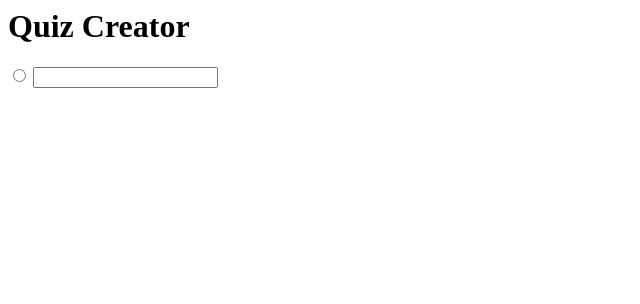
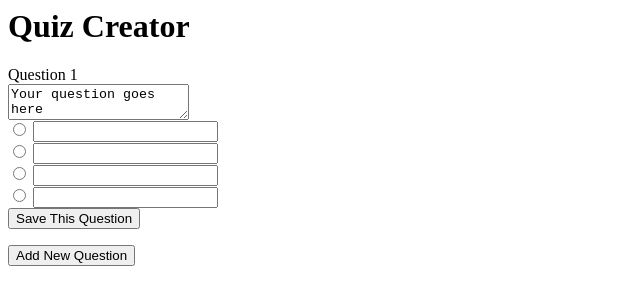
Before and after one commit to AlexanderAbdulla/QuizMasterGeneral, a plain HTML site: page admin.html in a window 1280 px wide. Shown: the whole page, without its empty margins (0-640 px from the left). Drawn offline with Linux system fonts and the light colour scheme.

Commit message:
Form Adding Fx / Modelling
Added the ability to add questions dynamically using the JS DOM. Also now structuring the app using proper MVC.

```diff
--- /dev/null
+++ b/Controller.js
@@ -0,0 +1,79 @@
+var amountOfQuestions = 1;
+
+function submitForm(formElement){
+    var id = formElement.id;
+    var x = document.getElementById("Question"+id+"Text").value;
+    alert(x);
+}
+
+function addQuestion(){
+    amountOfQuestions++;
+    var quizDiv = document.getElementById("quizDiv");
+
+    var form = document.createElement("form");
+    form.id = amountOfQuestions;
+
+    var br = document.createElement("br");
+    form.appendChild(br);
+
+    var text = document.createTextNode("Question "+amountOfQuestions);
+    form.appendChild(text);
+
+    var br = document.createElement("br");
+    form.appendChild(br);
+
+    var textarea = document.createElement("textarea");
+    textarea.setAttribute('value', 'Your question goes here');
+    textarea.id = "Question"+amountOfQuestions+"Text";
+    form.appendChild(textarea);
+
+    var br = document.createElement("br");
+    form.appendChild(br);
+
+
+    for (i = 0; i <4; i++){
+        var radiobtn = document.createElement("INPUT");
+        radiobtn.id = "Question"+i;
+        radiobtn.setAttribute('type', 'radio');
+        radiobtn.setAttribute('value', 'Question'+amountOfQuestions+'Answer'+i)
+        radiobtn.setAttribute('name','answers')
+        form.appendChild(radiobtn);
+
+        var input1 = document.createElement("INPUT");
+        input1.id = "Question"+amountOfQuestions+"Answers"+i;
+        input1.setAttribute("type", "html")
+        form.appendChild(input1);
+        var br = document.createElement("br");
+        form.appendChild(br);
+    }
+
+    var btn = document.createElement("INPUT");
+    btn.setAttribute('type', 'button');
+    btn.setAttribute('onclick', 'submitForm(this.form)');
+    btn.setAttribute('value', 'Save This Question')
+    form.appendChild(btn);
+
+    quizDiv.appendChild(form);
+}
+
+/*
+  <form id="Question1">
+            Question 1
+            <br>
+            <textarea id="Question1Text">Your question goes here</textarea>
+            <br>
+            <input type="radio" name="answers" value="Question1Answer1">
+            <input type = "html" id="Question1Answer1"/>
+            <br>
+            <input type="radio" name="answers" value="Question1Answer2">
+            <input type = "html" id="Question2Answer2"/>
+            <br>
+            <input type="radio" name="answers" value="Question1Answer3">
+            <input type = "html" id="Question1Answer3"/>
+            <br>
+            <input type="radio" name="answers" value="Question1Answer4">
+            <input type = "html" id="Question1Answer4"/>
+            <br>
+            <input type="button" onclick="submitForm(this.form)"; value="Save This Question">
+        </form>
+*/
--- /dev/null
+++ b/Model.js
@@ -0,0 +1,20 @@
+class Quiz{
+    constructor(){
+        this.amountOfQuestions = 1;
+    }
+
+    getamountOfQuestions = function(){
+        return amountOfQuestions;
+    }
+}
+
+class Question{
+        constructor(){
+        this.id;
+        this.questionText;
+        this.answer1;
+        this.answer2;
+        this.answer3;
+        this.correctAnswer;
+    }
+}
--- a/admin.html
+++ b/admin.html
@@ -1,12 +1,32 @@
 <html>
-<head></head>
+<head>
+    <script src = "View.js"></script>
+    <script src =Model.js></script>
+    <script src="Controller.js"></script>
+</head>
 <body>
     <h1>Quiz Creator</h1>
     <div id="quizDiv">
-        <div id="Question1">
-            <input type="radio" value="Question1">
-            <input type = "html" id="Question1Title"/>
-        </div>
+        <form id="1">
+            Question 1
+            <br>
+            <textarea id="Question1Text">Your question goes here</textarea>
+            <br>
+            <input type="radio" name="answers" value="Question1Answer1">
+            <input type = "html" id="Question1Answer1"/>
+            <br>
+            <input type="radio" name="answers" value="Question1Answer2">
+            <input type = "html" id="Question2Answer2"/>
+            <br>
+            <input type="radio" name="answers" value="Question1Answer3">
+            <input type = "html" id="Question1Answer3"/>
+            <br>
+            <input type="radio" name="answers" value="Question1Answer4">
+            <input type = "html" id="Question1Answer4"/>
+            <br>
+            <input type="button" onclick="submitForm(this.form)"; value="Save This Question">
+        </form>
     </div>
+    <button onclick="addQuestion()">Add New Question</button>
 </body>
 </html>
```
Also changed, not shown: View.js (added).
